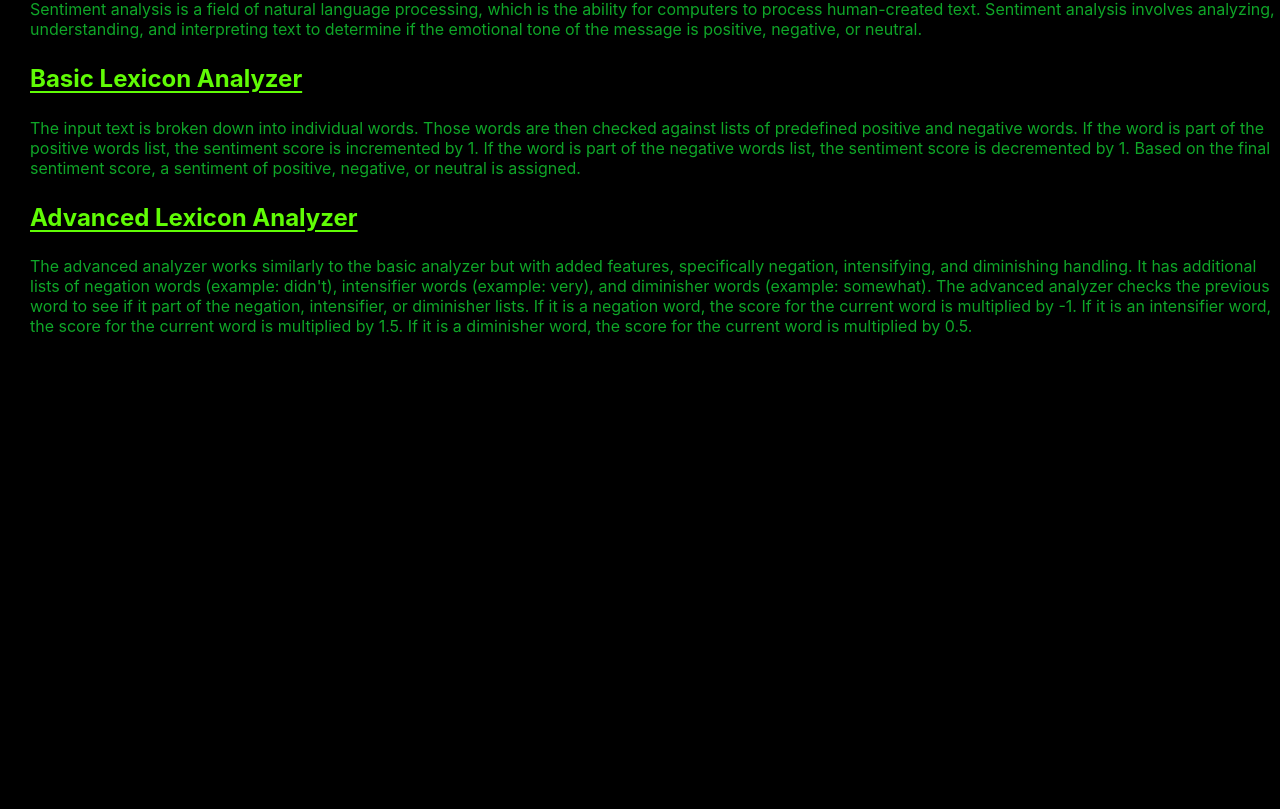
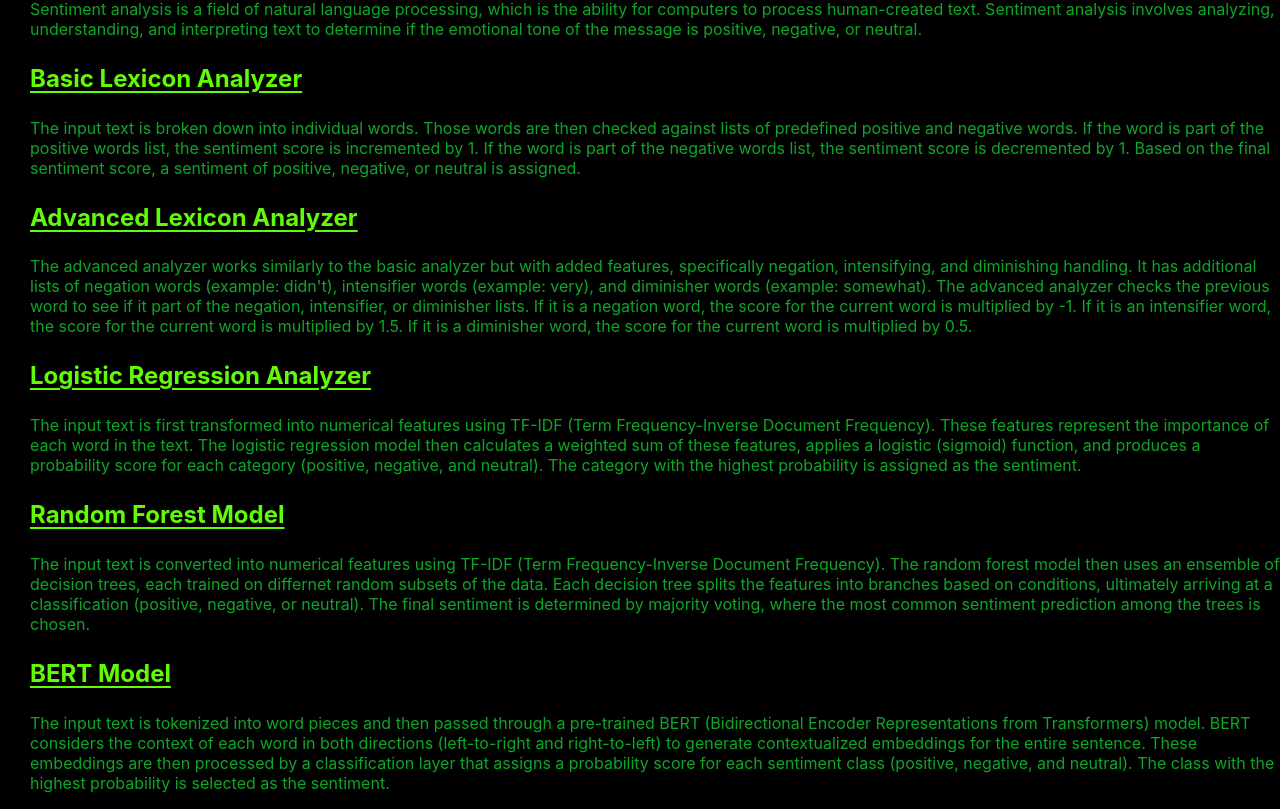
Before and after one commit to joshbesse/Sentiment-Analysis-Frontend, a React (Create React App) app: page /description in a window 1280 px wide. Shown: the part 253-1062 px from the top of the page. Before the commit the page ends 800 px from the top, so only its background shows below. Built offline with nearby package versions, Linux system fonts and the light colour scheme; no server answers.

Commit message:
added log reg, rand for, and BERT descriptions

```diff
--- a/src/components/Description.js
+++ b/src/components/Description.js
@@ -11,6 +11,12 @@
             <p>The input text is broken down into individual words. Those words are then checked against lists of predefined positive and negative words. If the word is part of the positive words list, the sentiment score is incremented by 1. If the word is part of the negative words list, the sentiment score is decremented by 1. Based on the final sentiment score, a sentiment of positive, negative, or neutral is assigned.</p>
             <h2>Advanced Lexicon Analyzer</h2>
             <p>The advanced analyzer works similarly to the basic analyzer but with added features, specifically negation, intensifying, and diminishing handling. It has additional lists of negation words (example: didn't), intensifier words (example: very), and diminisher words (example: somewhat). The advanced analyzer checks the previous word to see if it part of the negation, intensifier, or diminisher lists. If it is a negation word, the score for the current word is multiplied by -1. If it is an intensifier word, the score for the current word is multiplied by 1.5. If it is a diminisher word, the score for the current word is multiplied by 0.5. </p>
+            <h2>Logistic Regression Analyzer</h2>
+            <p>The input text is first transformed into numerical features using TF-IDF (Term Frequency-Inverse Document Frequency). These features represent the importance of each word in the text. The logistic regression model then calculates a weighted sum of these features, applies a logistic (sigmoid) function, and produces a probability score for each category (positive, negative, and neutral). The category with the highest probability is assigned as the sentiment.</p>
+            <h2>Random Forest Model</h2>
+            <p>The input text is converted into numerical features using TF-IDF (Term Frequency-Inverse Document Frequency). The random forest model then uses an ensemble of decision trees, each trained on differnet random subsets of the data. Each decision tree splits the features into branches based on conditions, ultimately arriving at a classification (positive, negative, or neutral). The final sentiment is determined by majority voting, where the most common sentiment prediction among the trees is chosen.</p>
+            <h2>BERT Model</h2>
+            <p>The input text is tokenized into word pieces and then passed through a pre-trained BERT (Bidirectional Encoder Representations from Transformers) model. BERT considers the context of each word in both directions (left-to-right and right-to-left) to generate contextualized embeddings for the entire sentence. These embeddings are then processed by a classification layer that assigns a probability score for each sentiment class (positive, negative, and neutral). The class with the highest probability is selected as the sentiment.</p>
         </div>
     );
 }
```
